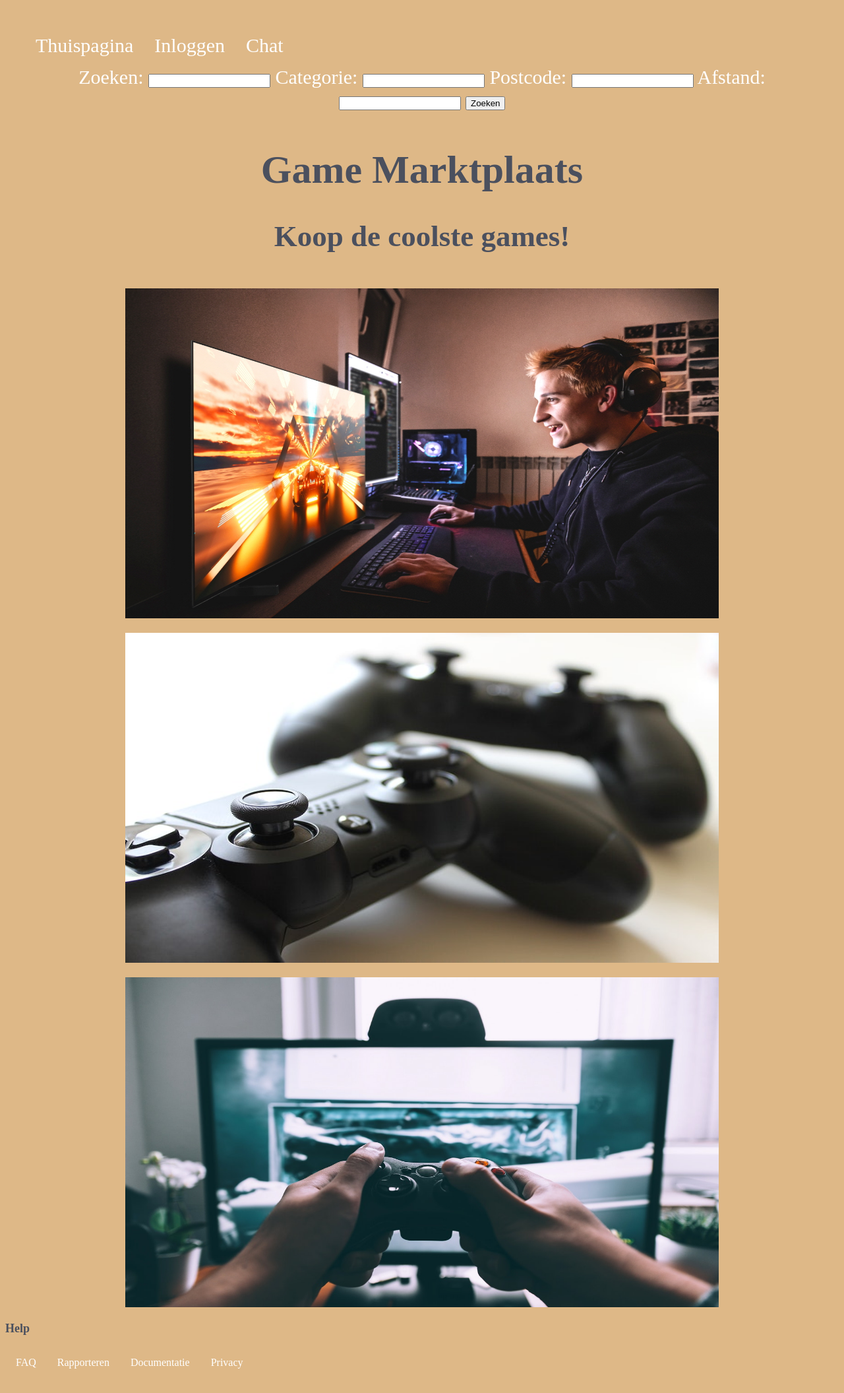
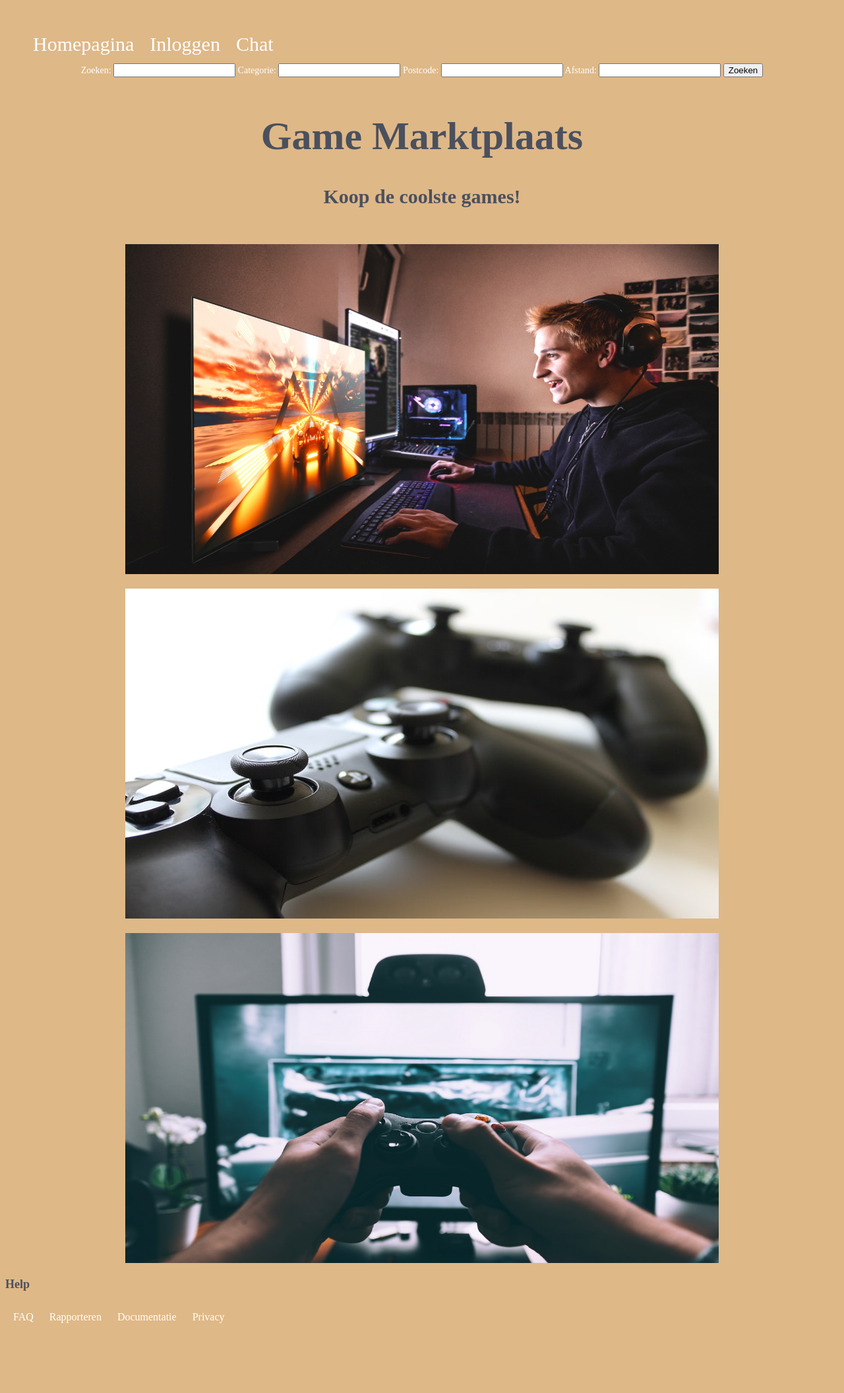
Before and after one commit to Ernesto-Lanera/Marktplaats-project, a PHP site: page /index.php in a window 1280 px wide. Shown: the whole page at 66% size. After the commit the page ends 2005 px from the top, so only its background shows below. Run offline with PHP 8.4, Linux system fonts and the light colour scheme.

Commit message:
Aanpassing

```diff
--- a/includes/footer.php
+++ b/includes/footer.php
@@ -13,7 +13,7 @@
 
     .new_footer_top {
         padding: 120px 0px 270px;
-        position: relative;
+        position: absolute;
         overflow-x: hidden;
     }
 
@@ -178,6 +178,7 @@
     }
 
 
+
     @-moz-keyframes myfirst {
         0% {
             left: -25%;
--- a/includes/navbar.php
+++ b/includes/navbar.php
@@ -26,7 +26,7 @@ li a {
   display: block;
   color: white;
   text-align: center;
-  padding: 14px 16px;
+  padding: 12px 12px;
   text-decoration: none;
 }
 
@@ -34,13 +34,17 @@ li a:hover {
   background-color: #AFEEEE;
 }
 
+form {
+  font-size: 14px;
+}
+
 </style>
 
 <header>
 
 <ul>
-<li><a class="active" href="#">Thuispagina</a></li>
-  <li><a href="#">Inloggen</a></li>
+<li><a class="active" href="Index.php">Homepagina</a></li>
+  <li><a href="login/login.html">Inloggen</a></li>
   <li><a href="#">Chat</a></li>
 </ul>
 
--- a/index.php
+++ b/index.php
@@ -1,14 +1,14 @@
 <!DOCTYPE html>
 <html>
 <header>
-  <title>Home</title>
+  <title>Homepagina</title>
   <link rel="stylesheet" type="text/css" href="/main.css">
   <?php
   include("includes/navbar.php");
   ?>
   <center>
     <h1>Game Marktplaats</h1>
-    <h2>Koop de coolste games!</h2>
+    <h4>Koop de coolste games!</h4>
   </center>
 </header>
 
```
